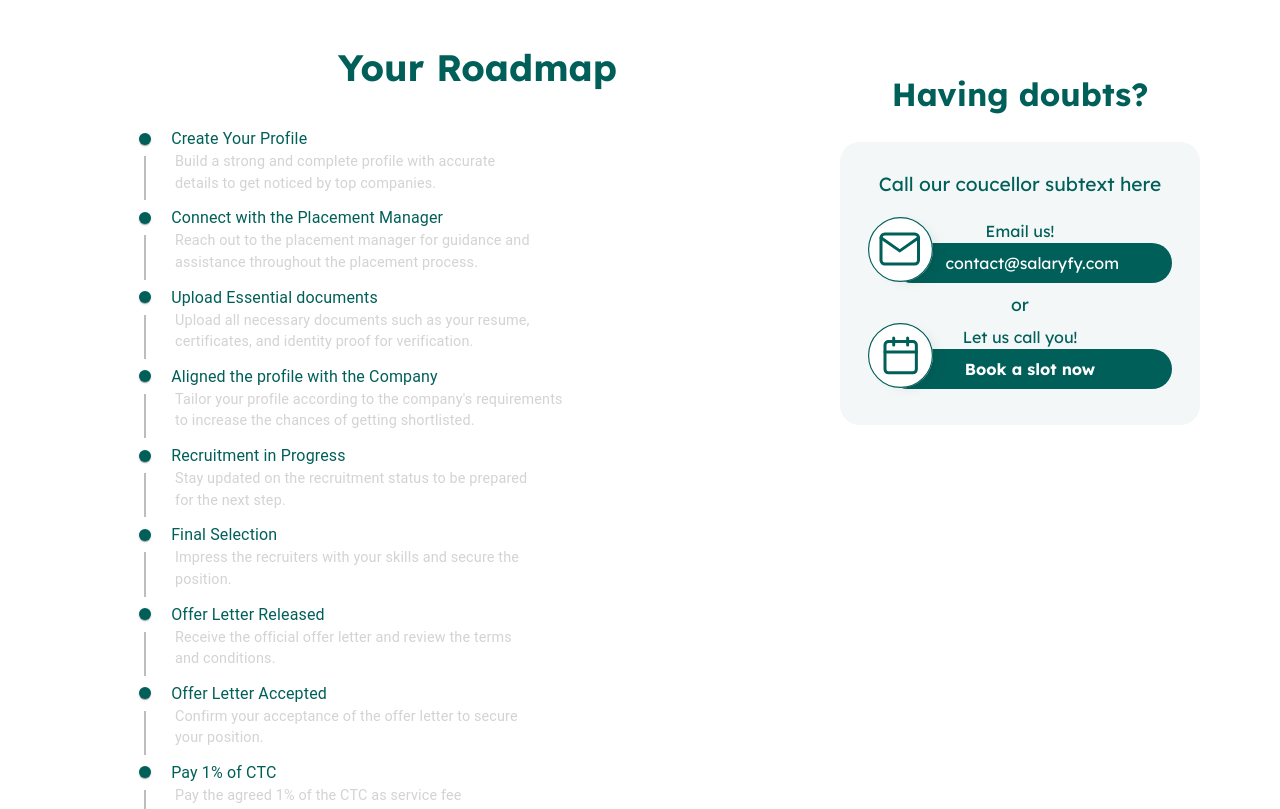
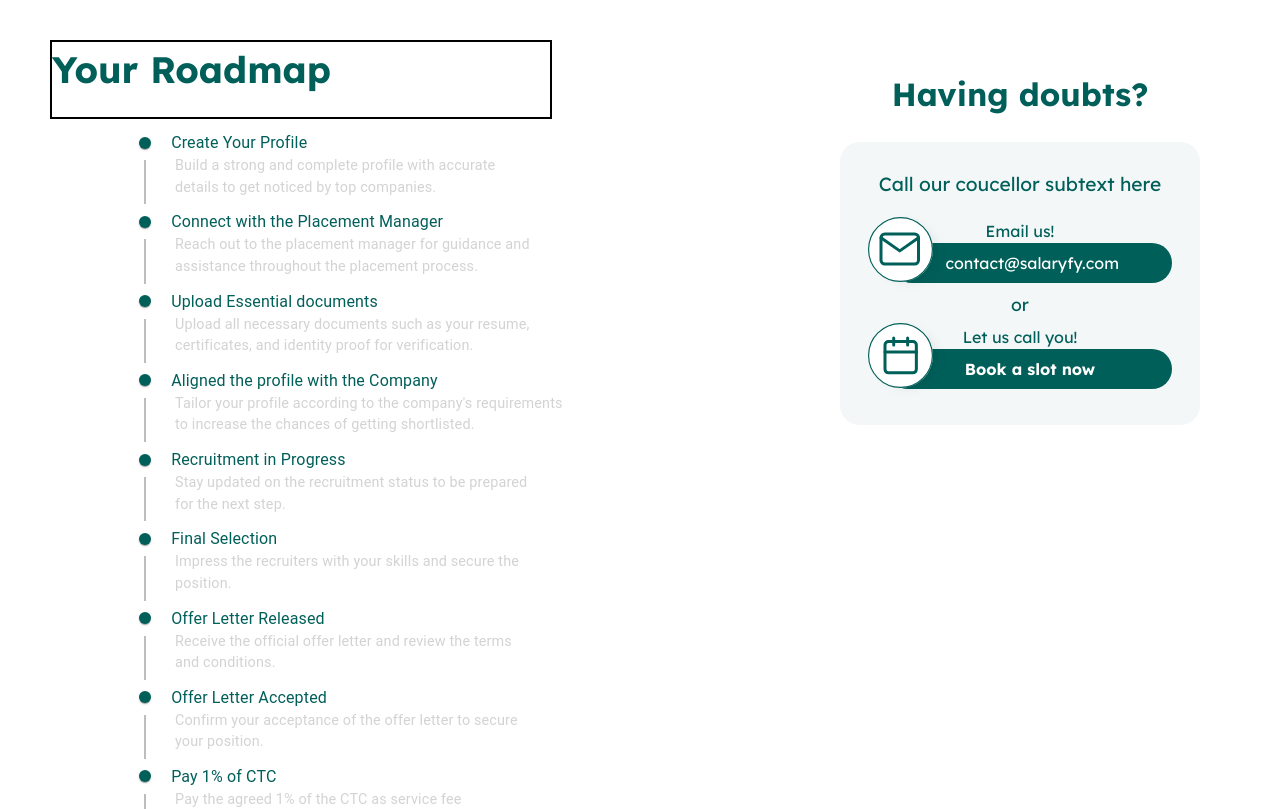
Before and after one commit to mayurkukade/Salaryfy, a React (Vite) app in the folder salaryfy/: page /roadmap in a window 1280 px wide. Shown: the top 809 px of the page. Built offline with nearby package versions, Linux system fonts and the light colour scheme.

Commit message:
Fix - UI Roadmap fix

```diff
--- a/salaryfy/src/pages/Roadmap.tsx
+++ b/salaryfy/src/pages/Roadmap.tsx
@@ -14,7 +14,7 @@ const Roadmap = () => {
       <div className="bg-offwhite ">
         <div className="container   text-darkGreen flex flex-col  md:flex-row ">
           <div className=" w-[70%] pt-10 pb-10   text-[1.2rem] flex flex-col  md:text-[1.5rem] ml-[50px]">
-            <h1 className="text-[1.5rem] font-bold md:text-[2.3rem]  pb-5 md:ml-[18rem]">
+            <h1 className="text-[1.5rem] font-bold md:text-[2.3rem]  pb-5 md:mr-[18rem]" style={{border:"2px solid black"}}>
               Your Roadmap
             </h1>
             <Timeline>
```
